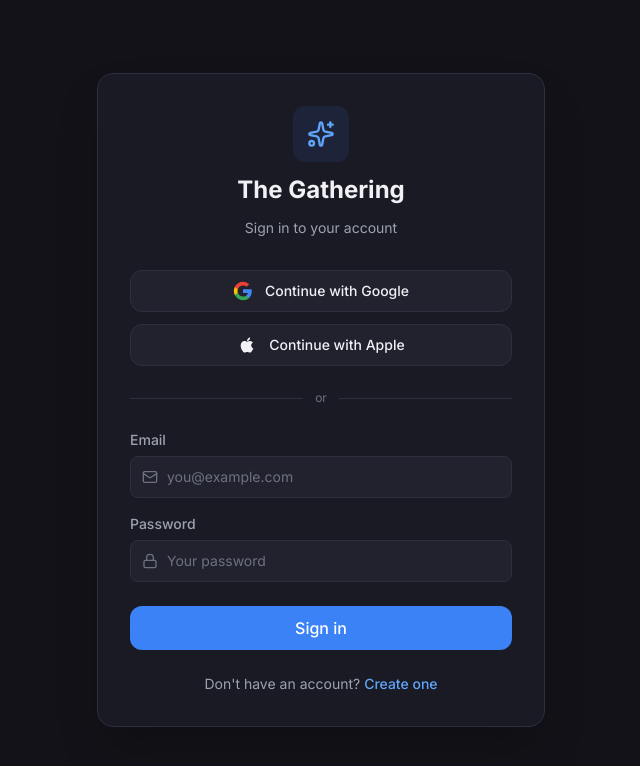
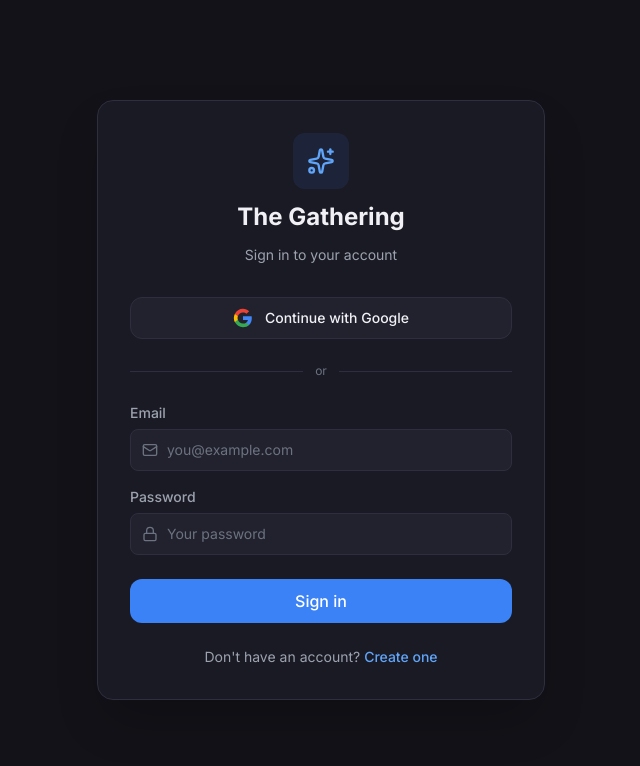
Before and after one commit to GioviDipla/adunata, a Next.js app: page /login in a window 1280 px wide. Shown: the top 766 px of the page, without its empty margins (319-959 px from the left). Built offline with nearby package versions, Linux system fonts and the light colour scheme.

Commit message:
fix(auth): remove Apple OAuth button (no Apple Dev Program)
Co-Authored-By: Claude Opus 4.6 (1M context) <noreply@anthropic.com>

```diff
--- a/src/app/(auth)/login/page.tsx
+++ b/src/app/(auth)/login/page.tsx
@@ -82,17 +82,6 @@ export default function LoginPage() {
           {oauthLoading === "google" ? "Redirecting…" : "Continue with Google"}
         </button>
 
-        <button
-          type="button"
-          onClick={() => handleOAuth("apple")}
-          disabled={oauthLoading !== null || loading}
-          className="flex w-full items-center justify-center gap-3 rounded-xl border border-border bg-bg-card px-4 py-2.5 text-sm font-medium text-font-primary transition-colors hover:bg-bg-hover disabled:opacity-50"
-        >
-          <svg className="h-5 w-5" viewBox="0 0 24 24" fill="currentColor">
-            <path d="M17.05 20.28c-.98.95-2.05.88-3.08.4-1.09-.5-2.08-.48-3.24 0-1.44.62-2.2.44-3.06-.4C2.79 15.25 3.51 7.59 9.05 7.31c1.35.07 2.29.74 3.08.8 1.18-.24 2.31-.93 3.57-.84 1.51.12 2.65.72 3.4 1.8-3.12 1.87-2.38 5.98.48 7.13-.57 1.5-1.31 2.99-2.54 4.09zM12.03 7.25c-.15-2.23 1.66-4.07 3.74-4.25.29 2.58-2.34 4.5-3.74 4.25z" />
-          </svg>
-          {oauthLoading === "apple" ? "Redirecting…" : "Continue with Apple"}
-        </button>
       </div>
 
       {/* Divider */}
```
